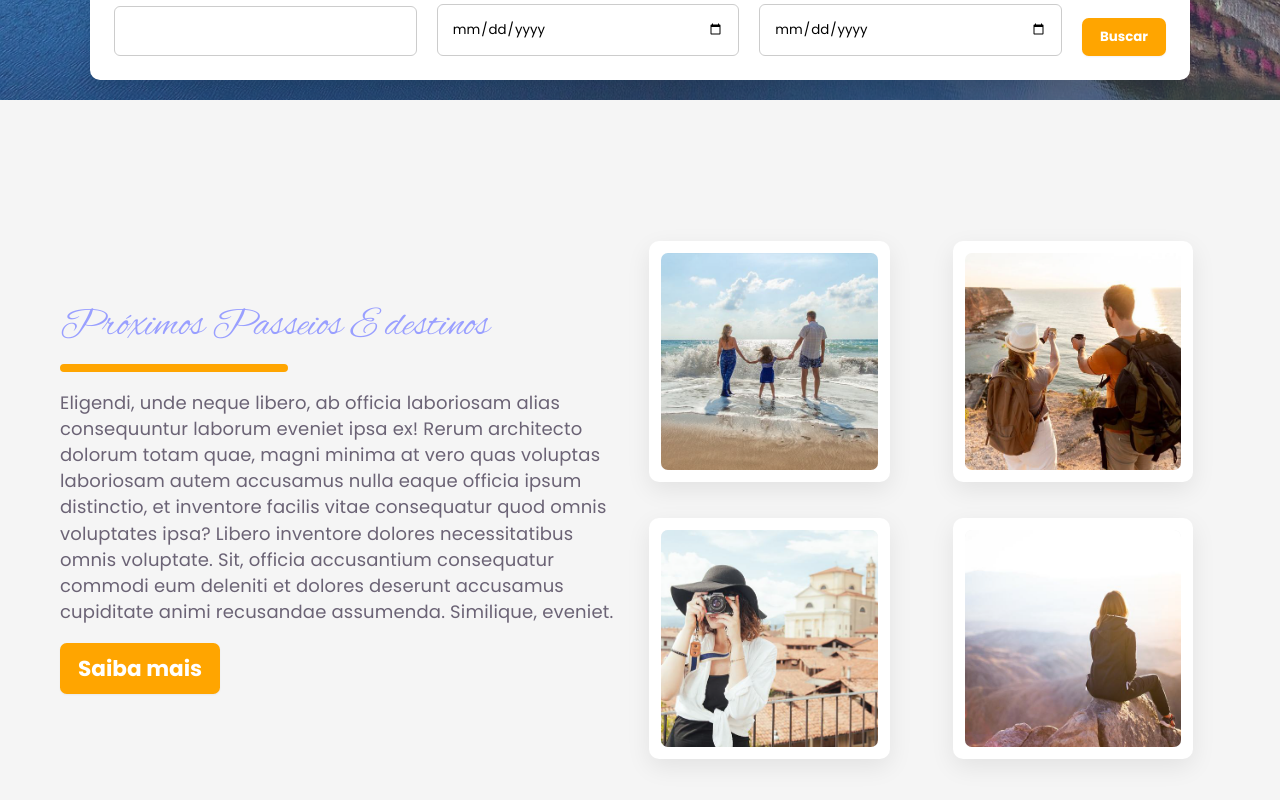
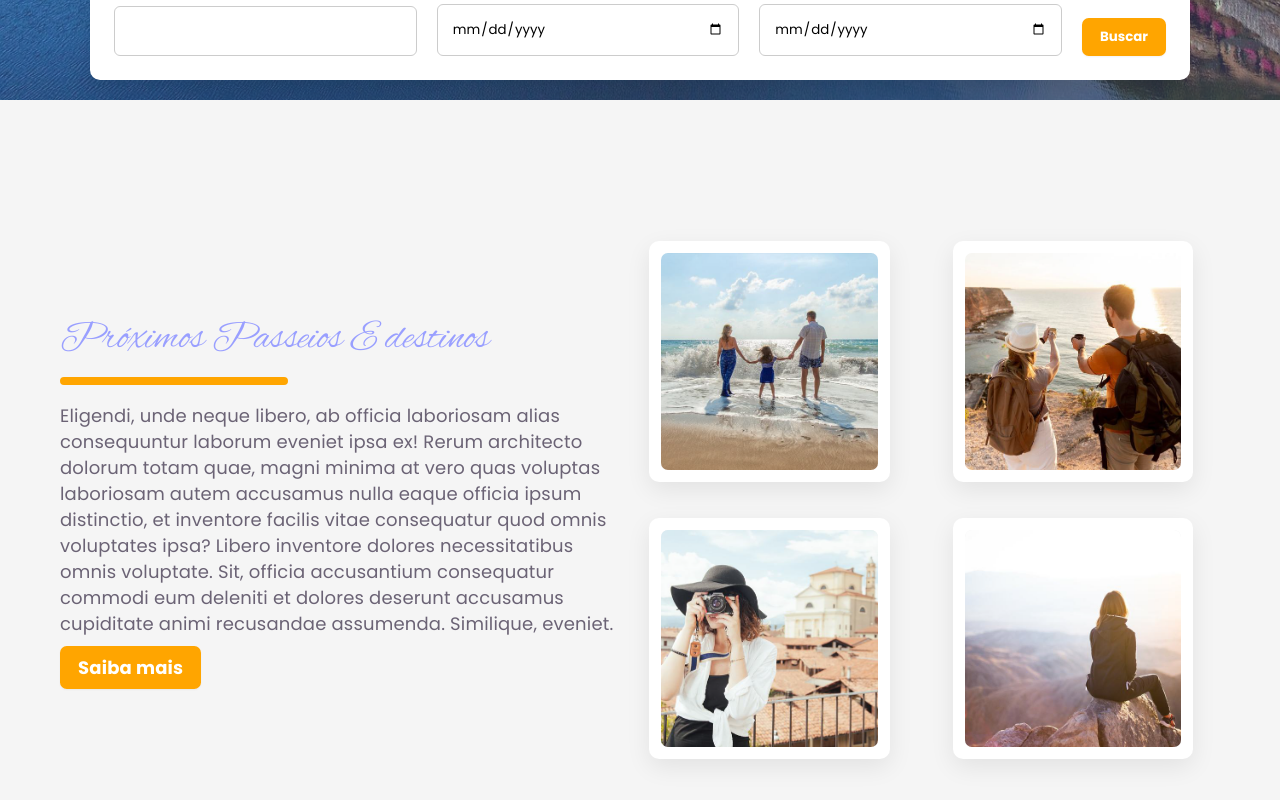
Before and after one commit to GabrielAndreDEV/explore-world, a React (Vite) app: page / in a window 1280 px wide. Shown: the part 700-1500 px from the top of the page. Built offline with nearby package versions, Linux system fonts and the light colour scheme.

Commit message:
feat: add anchor button style

```diff
--- a/src/HomeInfo.jsx
+++ b/src/HomeInfo.jsx
@@ -19,7 +19,7 @@ export const HomeInfo = () => {
                     et inventore facilis vitae consequatur quod omnis voluptates ipsa? Libero inventore dolores necessitatibus omnis voluptate. Sit,
                     officia accusantium consequatur commodi eum deleniti et dolores deserunt accusamus cupiditate animi recusandae assumenda. Similique, eveniet.
                 </p>
-                <button type="button" className='btn-orange font-bold'>Saiba mais</button>
+                <a href='#' type="button" className='button btn-orange font-bold'>Saiba mais</a>
             </div>
 
             <div className='w-100 cards'>
--- a/src/css/index.css
+++ b/src/css/index.css
@@ -124,8 +124,8 @@ a:hover {
   transition: all ease 0.25s;
 }
 
-button {
- padding: 0.5rem 1rem;
+button, a.button {
+  padding: 0.5rem 1rem;
   border-radius: 0.375rem;
   color: white;
   font-weight: 00;
@@ -133,6 +133,11 @@ button {
   border: none;
   cursor: pointer;
   transition: all 150ms ease;
+  text-align: center;
+}
+
+a.button {
+  text-decoration: none;
 }
 
 .font-bold {
@@ -144,11 +149,11 @@ button {
   color: white;
 }
 
-button:hover {
+button:hover, a.button:hover {
   filter: brightness(0.92) saturate(1.1);
 }
 
-button:active {
+button:active, a.button:active {
   filter: brightness(0.9);
 }
 
```
